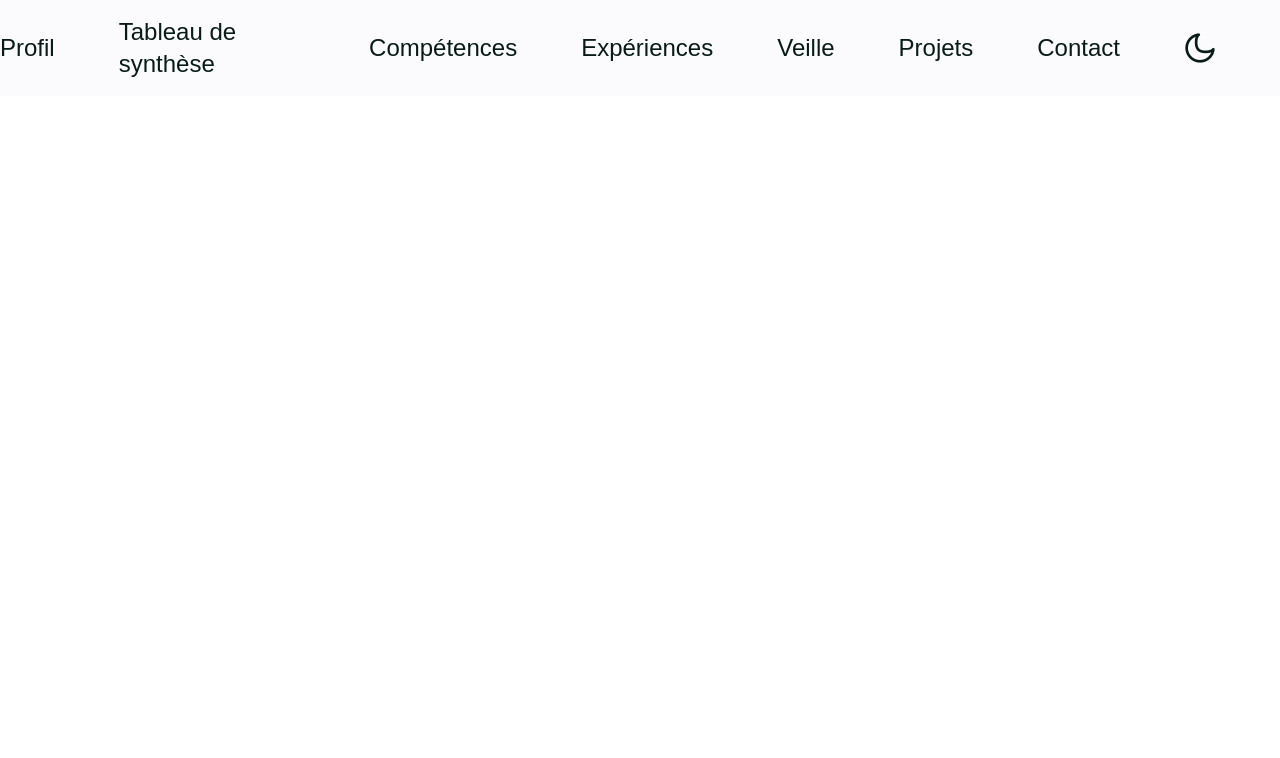
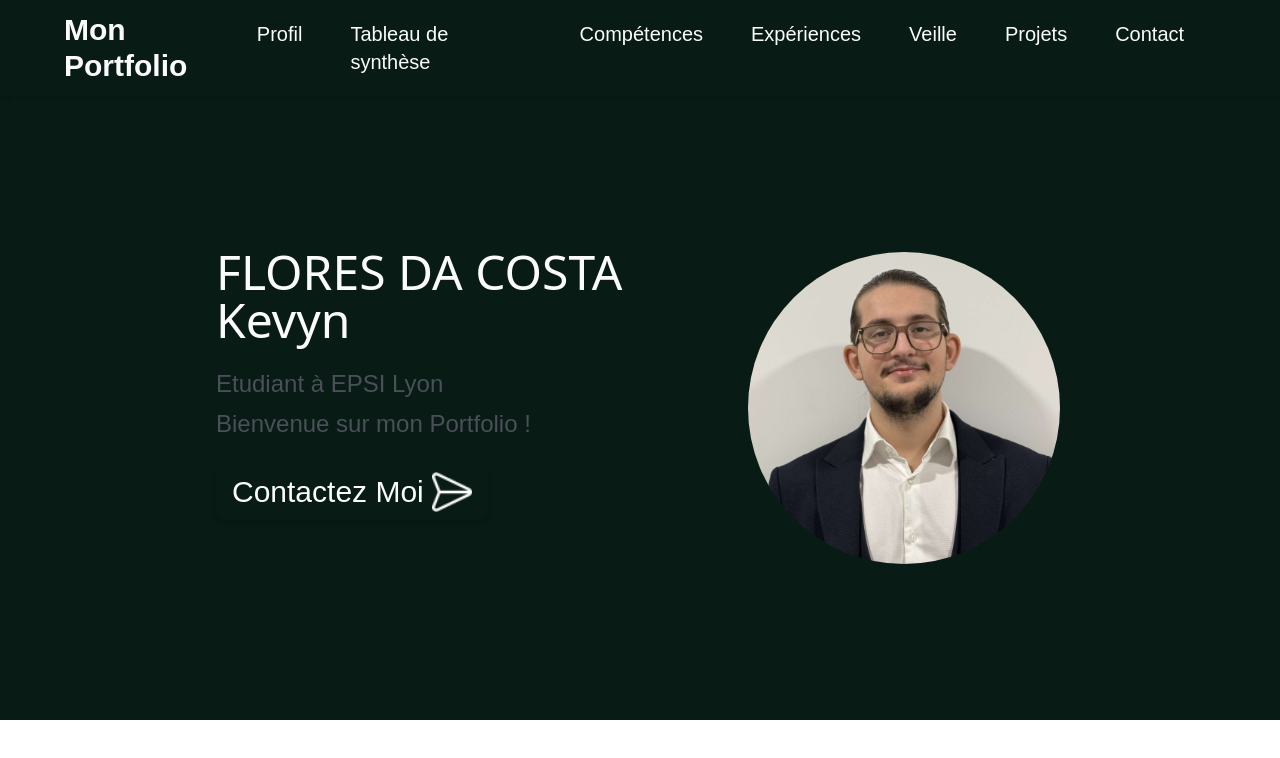
Before and after one commit to Kevynflrs/bts-portfolio, a React (Create React App) app: page / in a window 1280 px wide. Shown: the top 758 px of the page. Built offline with nearby package versions, Linux system fonts and the light colour scheme.

Commit message:
Mise à jour du composant Header avec ajout du composant Preview, modification des couleurs dans le CSS, et mise à jour du fichier index.html pour le langage français.

```diff
--- a/public/index.html
+++ b/public/index.html
@@ -1,43 +1,17 @@
 <!DOCTYPE html>
-<html lang="en">
+<html lang="fr">
   <head>
     <meta charset="utf-8" />
     <link rel="icon" href="%PUBLIC_URL%/favicon.ico" />
     <meta name="viewport" content="width=device-width, initial-scale=1" />
     <meta name="theme-color" content="#000000" />
-    <meta
-      name="description"
-      content="Portfolio FLORES DA COSTA Kevyn"
-    />
+    <meta name="description" content="Portfolio FLORES DA COSTA Kevyn" />
     <link rel="apple-touch-icon" href="%PUBLIC_URL%/logo192.png" />
-    <!--
-      manifest.json provides metadata used when your web app is installed on a
-      user's mobile device or desktop. See https://developers.google.com/web/fundamentals/web-app-manifest/
-    -->
     <link rel="manifest" href="%PUBLIC_URL%/manifest.json" />
-    <!--
-      Notice the use of %PUBLIC_URL% in the tags above.
-      It will be replaced with the URL of the `public` folder during the build.
-      Only files inside the `public` folder can be referenced from the HTML.
-
-      Unlike "/favicon.ico" or "favicon.ico", "%PUBLIC_URL%/favicon.ico" will
-      work correctly both with client-side routing and a non-root public URL.
-      Learn how to configure a non-root public URL by running `npm run build`.
-    -->
-    <title>Portfolio</title>
+    <title>Portfolio - E4</title>
   </head>
   <body>
     <noscript>You need to enable JavaScript to run this app.</noscript>
     <div id="root"></div>
-    <!--
-      This HTML file is a template.
-      If you open it directly in the browser, you will see an empty page.
-
-      You can add webfonts, meta tags, or analytics to this file.
-      The build step will place the bundled scripts into the <body> tag.
-
-      To begin the development, run `npm start` or `yarn start`.
-      To create a production bundle, use `npm run build` or `yarn build`.
-    -->
   </body>
 </html>
--- /dev/null
+++ b/src/Components/Common/Button/ButtonComponent.js
@@ -0,0 +1,43 @@
+import React from 'react';
+import PropTypes from 'prop-types';
+
+/**
+ * ButtonComponent - Un bouton personnalisable qui prend en charge soit le téléchargement d'un fichier, soit la navigation vers une URL.
+ *
+ * @param {string} label - Le texte affiché sur le bouton.
+ * @param {React.Element} icon - L'icône affichée à côté du texte.
+ * @param {string} iconName - Le nom de l'icone.
+ * @param {string} actionType - Le type d'action : 'download' ou 'navigate'.
+ * @param {string} actionValue - L'URL ou le chemin du fichier pour l'action.
+ */
+export default function ButtonComponent({ label, icon, iconName, actionType, actionValue }) {
+
+    ButtonComponent.propTypes = {
+        label: PropTypes.string.isRequired,
+        icon: PropTypes.element,
+        iconName: PropTypes.string,
+        actionType: PropTypes.oneOf(['download', 'navigate']).isRequired,
+        actionValue: PropTypes.string.isRequired,
+    };
+
+
+    const handleClick = () => {
+        if (actionType === 'download') {
+            const link = document.createElement('a');
+            link.href = actionValue;
+            link.download = actionValue.split('/').pop();
+            link.click();
+        } else if (actionType === 'navigate') {
+            window.location.href = actionValue;
+        } else {
+            console.warn('Unsupported action type');
+        }
+    };
+
+    return (
+        <button onClick={handleClick} className="bg-[#081C15] text-[#FBFBFE] px-4 py-2 rounded-lg flex items-center shadow-md hover:bg-[#0a2a1b] transition duration-300">
+            <span className="text-3xl mr-2">{label}</span>
+            {icon && <img src={icon} alt={iconName} className="w-10 h-10" />}
+        </button>
+    );
+};
--- a/src/Components/Common/Navbar/Navbar.js
+++ b/src/Components/Common/Navbar/Navbar.js
@@ -2,18 +2,20 @@ import React from 'react';
 
 export default function Navbar() {
   return (
-    <>
-      <div className='h-24 flex items-center justify-center space-x-16 font-[#081C15] text-2xl'>
-        <div>Profil</div>
-        <div>Tableau de synthèse</div>
-        <div>Compétences</div>
-        <div>Expériences</div>
-        <div>Veille</div>
-        <div>Projets</div>
-        <div>Contact</div>
-        <img src={`${process.env.PUBLIC_URL}/moon.png`} alt='toogle to dark theme'></img>
-        <hr></hr>
+    <div className="sticky top-0 h-24 flex items-center justify-between px-4 md:px-16 shadow-md">
+      <a href="/" className="text-3xl font-bold">Mon Portfolio</a>
+      <div className="hidden md:flex space-x-12">
+        <div className="text-xl">Profil</div>
+        <div className="text-xl">Tableau de synthèse</div>
+        <div className="text-xl">Compétences</div>
+        <div className="text-xl">Expériences</div>
+        <div className="text-xl">Veille</div>
+        <div className="text-xl">Projets</div>
+        <div className="text-xl">Contact</div>
       </div>
-    </>
+      <div className="flex items-center space-x-6">
+        <img src={`${process.env.PUBLIC_URL}/moon.png`} alt="toggle to dark theme"/>
+      </div>
+    </div>
   );
-};
+}
--- a/src/index.css
+++ b/src/index.css
@@ -3,20 +3,25 @@
 @tailwind utilities;
 
 :root {
-  --background: #FBFBFE;
-  --foreground: #081C15;
+  --foreground: #FBFBFE;
+  --background: #081C15;
+  --paragraph: #495057;
 }
 
 @media (prefers-color-scheme: dark) {
   :root {
+    --foreground: #081C15;
     --background: #FBFBFE;
-    --foreground: #081C15;
+    --paragraph: #495057;
   }
 }
-
 
 body {
   color: var(--foreground);
   background: var(--background);
   font-family: Arial, Helvetica, sans-serif;
 }
+
+p {
+  color: var(--paragraph);
+}
--- a/src/pages/Header/Header.js
+++ b/src/pages/Header/Header.js
@@ -1,10 +1,14 @@
 import React from 'react';
 import Navbar from '../../Components/Common/Navbar/Navbar';
+import Preview from '../Preview/Preview';
 
 export default function Header() {
     return (
         <>
             <Navbar/>
+            <div className='py-32'>
+                <Preview/>
+            </div>
         </>
     );
 };
--- /dev/null
+++ b/src/pages/Preview/Preview.js
@@ -0,0 +1,38 @@
+import React from 'react';
+import ButtonComponent from '../../Components/Common/Button/ButtonComponent';
+
+export default function Preview() {
+    return (
+        <div className="relative p-6 space-y-8 max-w-4xl mx-auto">
+            <div className="flex flex-col md:flex-row items-center md:items-start space-y-8 md:space-y-0 md:space-x-8">
+                <div className="flex-1 space-y-4 md:space-y-6">
+                    <h1 className="text-left font-sans text-3xl md:text-5xl font-normal">
+                        FLORES DA COSTA
+                        <br />
+                        Kevyn
+                    </h1>
+                    <div className="text-lg md:text-2xl space-y-2">
+                        <p>Etudiant à EPSI Lyon</p>
+                        <p>Bienvenue sur mon Portfolio !</p>
+                    </div>
+                    <div className="mt-4 md:mt-6">
+                        <ButtonComponent
+                            label="Contactez Moi"
+                            icon={`${process.env.PUBLIC_URL}/send.png`}
+                            iconName="Envoyer"
+                            actionType="navigate"
+                            actionValue="#footer"
+                        />
+                    </div>
+                </div>
+                <div className="flex justify-center items-center">
+                    <img
+                        className="rounded-full w-48 h-48 md:w-80 md:h-80 object-cover border-4 border-[#081C15]"
+                        src={`${process.env.PUBLIC_URL}/photoCV.JPG`}
+                        alt="Flores da Costa Kevyn"
+                    />
+                </div>
+            </div>
+        </div>
+    );
+}
```
Also changed, not shown: public/manifest.json, public/photoCV.JPG (added), public/send.png (added), src/Components/Common/Button/button.js (deleted).
